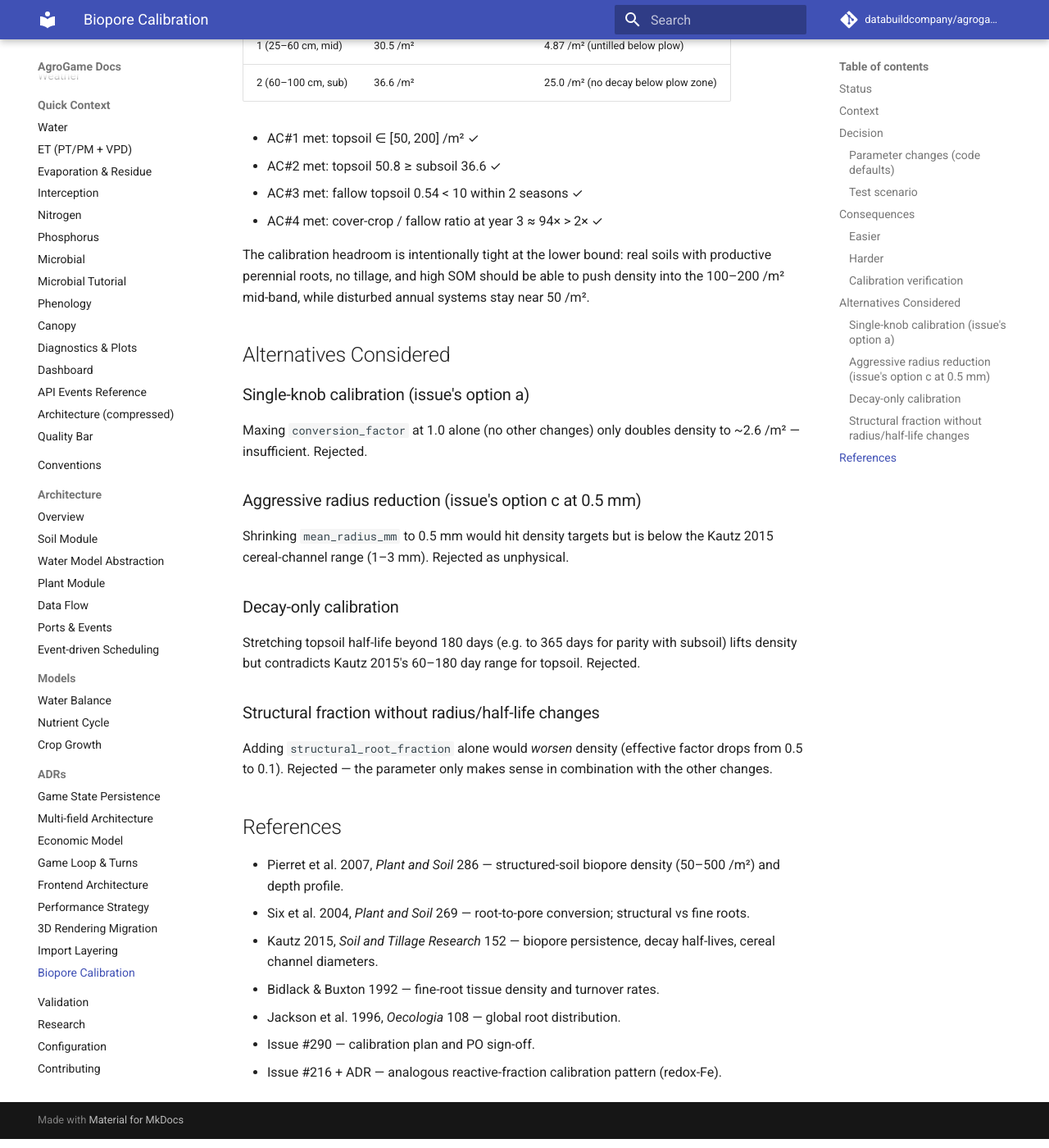
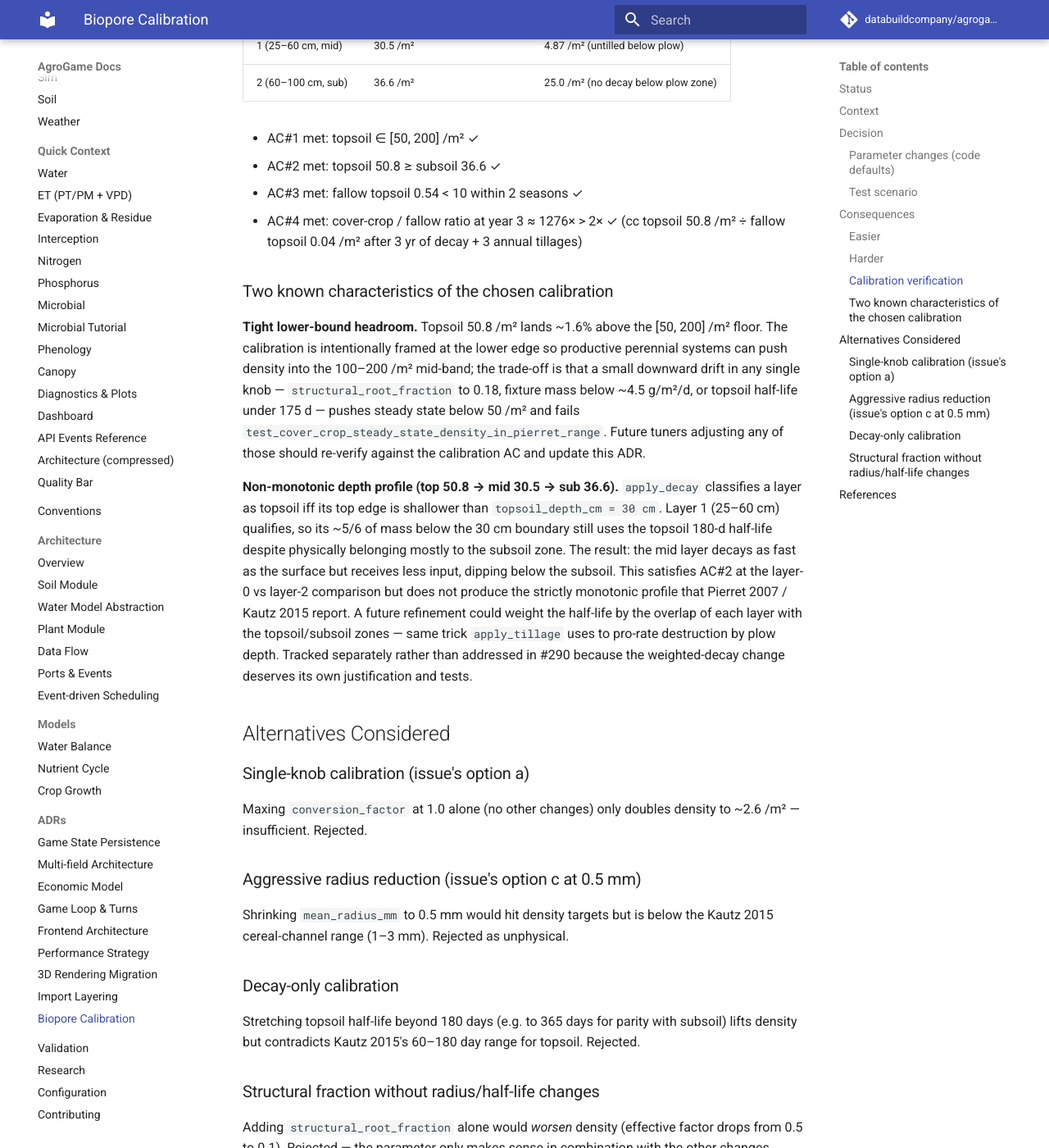
Before and after one commit to gedejong/agrogame, an MkDocs documentation site: the page built from docs/adr/ADR-009-biopore-calibration.md, in a window 1280 px wide and 1400 px high, scrolled down 2680 px. Shown: the whole window at 82% size. Built offline with MkDocs 1.6.1 and Material for MkDocs 9.7.7, drawn with Linux system fonts in a browser that asks for light colours; comment, search, counter and statistics services are not loaded.

Commit message:
fix(#290): address PR review — ADR + docstring polish
Tech review (PR #306) had 4 non-blocking nits. None changed simulation
behaviour; all are documentation / comment polish.

1. **ADR-009 §Calibration verification**: documented two known
   characteristics of the chosen calibration that future tuners will
   want to know about:
   - **Tight lower-bound headroom** — topsoil 50.8 /m² lands ~1.6%
     above the [50, 200] /m² floor; small downward drift in any single
     knob (e.g. structural_root_fraction → 0.18) fails the gate.
   - **Non-monotonic depth profile** — `apply_decay` classifies a layer
     as topsoil iff its top edge is shallower than `topsoil_depth_cm`,
     so the mid layer (25–60 cm) uses the topsoil 180-d half-life
     despite physically belonging mostly to the subsoil zone, dipping
     it below the subsoil layer. AC#2 (top ≥ sub) still satisfied.
     Future weighted-decay refinement noted as separate work.

2. **ADR-009 §Calibration verification AC#4**: corrected the
   "cover-crop / fallow ratio ≈ 94×" claim to the actual 1276× the
   test produces. The 94× number was the post-2-yr fallow value; the
   test runs the fallow scenario for 3 years.

3. **`agrogame/soil/biopores/state.py:recompute_volume_fraction`**:
   added a comment noting the `r = 1.0` fallback matches
   `BioporeParams.mean_radius_mm` default (ADR-009) so future callers
   constructing a state with mismatched lengths don't accidentally
   pick up a stale radius.

4. **`agrogame/soil/biopores/params.py` `structural_root_fraction`
   docstring**: noted that the default 0.2 sits at the upper end of
   the 0.1–0.3 literature band and that values below ~0.15 fail the
   calibration target with the rest of the defaults unchanged.

Verified: 35 biopore tests + mkdocs strict + black + ruff all pass.

Co-Authored-By: Claude Opus 4.7 (1M context) <noreply@anthropic.com>

```diff
--- a/docs/adr/ADR-009-biopore-calibration.md
+++ b/docs/adr/ADR-009-biopore-calibration.md
@@ -91,12 +91,33 @@ After applying the new defaults to the realism scenario:
 - AC#1 met: topsoil ∈ [50, 200] /m² ✓
 - AC#2 met: topsoil 50.8 ≥ subsoil 36.6 ✓
 - AC#3 met: fallow topsoil 0.54 < 10 within 2 seasons ✓
-- AC#4 met: cover-crop / fallow ratio at year 3 ≈ 94× > 2× ✓
+- AC#4 met: cover-crop / fallow ratio at year 3 ≈ 1276× > 2× ✓ (cc topsoil 50.8 /m² ÷ fallow topsoil 0.04 /m² after 3 yr of decay + 3 annual tillages)
 
-The calibration headroom is intentionally tight at the lower bound:
-real soils with productive perennial roots, no tillage, and high SOM
-should be able to push density into the 100–200 /m² mid-band, while
-disturbed annual systems stay near 50 /m².
+### Two known characteristics of the chosen calibration
+
+**Tight lower-bound headroom.** Topsoil 50.8 /m² lands ~1.6% above the
+[50, 200] /m² floor. The calibration is intentionally framed at the
+lower edge so productive perennial systems can push density into the
+100–200 /m² mid-band; the trade-off is that a small downward drift in
+any single knob — `structural_root_fraction` to 0.18, fixture mass below
+~4.5 g/m²/d, or topsoil half-life under 175 d — pushes steady state
+below 50 /m² and fails `test_cover_crop_steady_state_density_in_pierret_range`.
+Future tuners adjusting any of those should re-verify against the
+calibration AC and update this ADR.
+
+**Non-monotonic depth profile (top 50.8 → mid 30.5 → sub 36.6).**
+`apply_decay` classifies a layer as topsoil iff its top edge is shallower
+than `topsoil_depth_cm = 30 cm`. Layer 1 (25–60 cm) qualifies, so its
+~5/6 of mass below the 30 cm boundary still uses the topsoil 180-d
+half-life despite physically belonging mostly to the subsoil zone. The
+result: the mid layer decays as fast as the surface but receives less
+input, dipping below the subsoil. This satisfies AC#2 at the layer-0 vs
+layer-2 comparison but does not produce the strictly monotonic profile
+that Pierret 2007 / Kautz 2015 report. A future refinement could weight
+the half-life by the overlap of each layer with the topsoil/subsoil
+zones — same trick `apply_tillage` uses to pro-rate destruction by plow
+depth. Tracked separately rather than addressed in #290 because the
+weighted-decay change deserves its own justification and tests.
 
 ## Alternatives Considered
 
```
Also changed, not shown: 2 other files.
